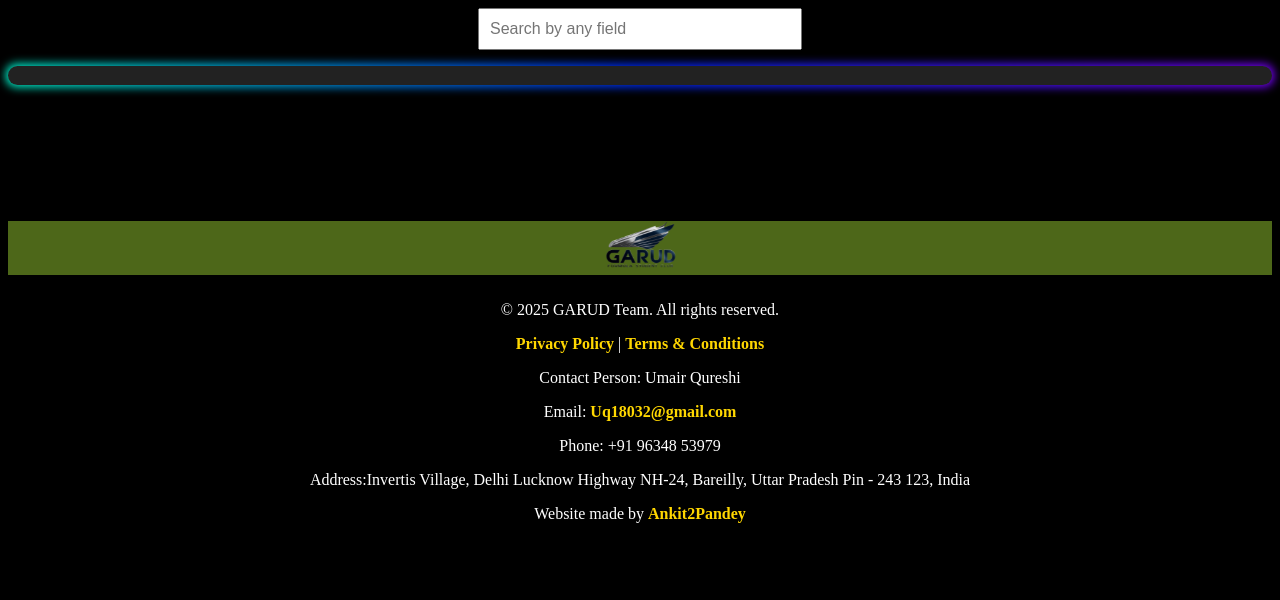
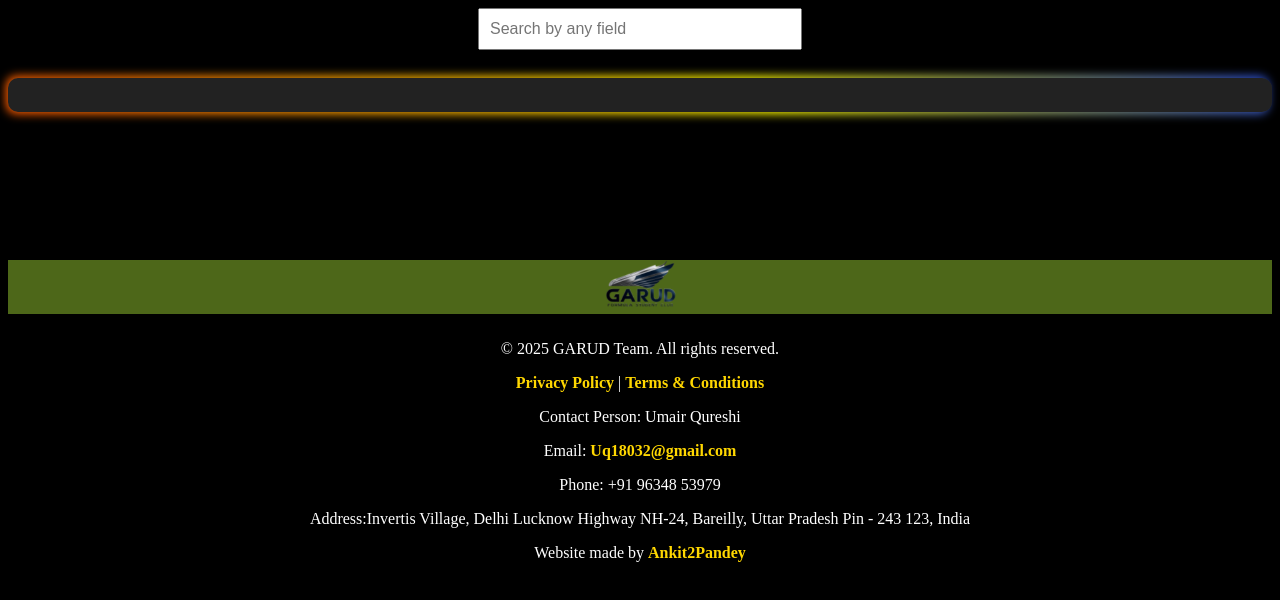
Before and after one commit to ankit2pandey/garud, a plain HTML site: page crew.html in a window 1280 px wide. Drawn offline with Linux system fonts and the light colour scheme; no server answers.

Commit message:
Your commit message

```diff
--- a/crew.html
+++ b/crew.html
@@ -184,6 +184,7 @@ body {
 
 /* CSS */
 .button-85 {
+  font-size: 28px;
   padding: 0.6em 2em;
   border: none;
   outline: none;
@@ -199,18 +200,20 @@ body {
 }
 
 .button-85:before {
+
   content: "";
   background: linear-gradient(
     45deg,
     #ff0000,
     #ff7300,
     #fffb00,
-    #48ff00,
-    #00ffd5,
+
     #002bff,
     #7a00ff,
     #ff00c8,
-    #ff0000
+    #ff0000,
+    #48ff00,
+    #00ffd5
   );
   position: absolute;
   top: -2px;
@@ -221,7 +224,7 @@ body {
   -webkit-filter: blur(5px);
   width: calc(100% + 4px);
   height: calc(100% + 4px);
-  animation: glowing-button-85 20s linear infinite;
+  animation: glowing-button-85 7s cubic-bezier(0.89, -0.59, 0.17, 1.29);
   transition: opacity 0.3s ease-in-out;
   border-radius: 10px;
 }
@@ -229,12 +232,15 @@ body {
 @keyframes glowing-button-85 {
   0% {
     background-position: 0 0;
+    width: 0px;
   }
   50% {
     background-position: 400% 0;
+
   }
   100% {
     background-position: 0 0;
+
   }
 }
 
@@ -347,7 +353,7 @@ body {
 
 
 
-                          document.getElementById('ap-smm').innerText = 'Entire Workforce '+ a;
+                          document.getElementById('ap-smm').innerText = 'Entire Crew '+ a;
                           if (row.ID) {
 
 
```
